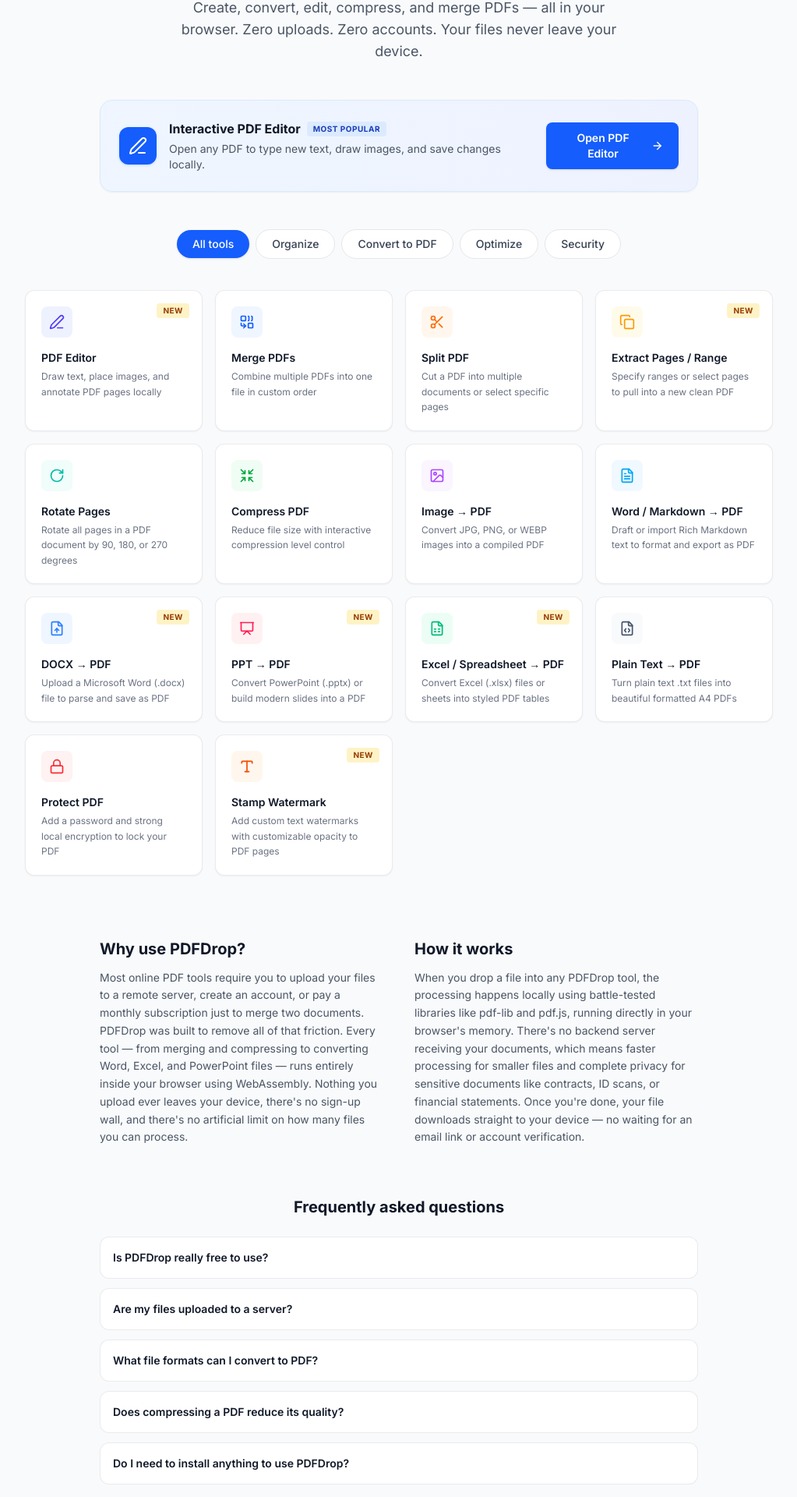
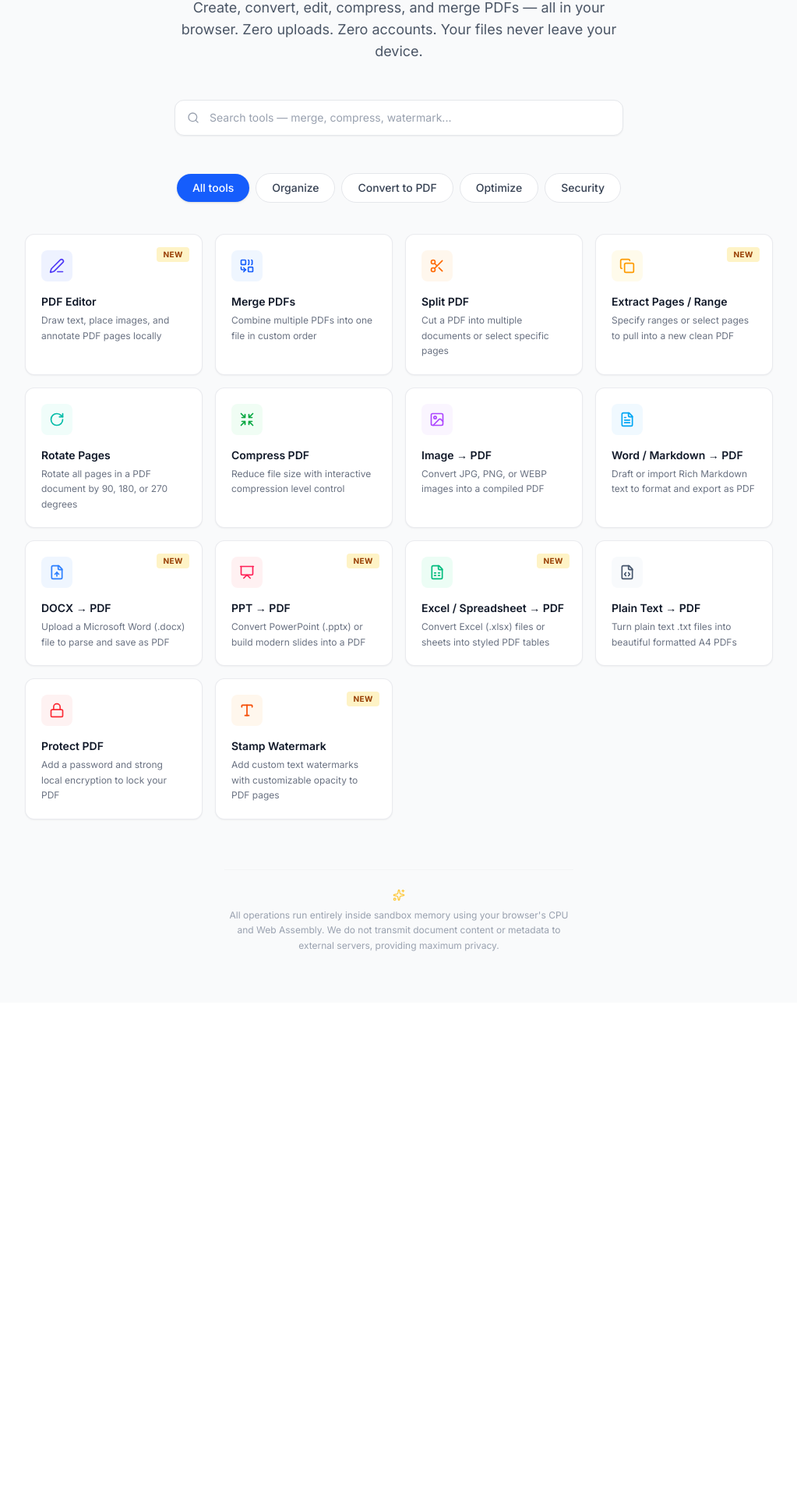
Before and after one commit to Om-Ongari/PDFDrop, a React (Vite) app: page / in a window 1280 px wide. Shown: the part 253-2173 px from the top of the page at 78% size, without its empty margins (128-1151 px from the left). After the commit the page ends 1539 px from the top, so only its background shows below. Built offline with nearby package versions, Linux system fonts and the light colour scheme.

Commit message:
Update HomeView.tsx

```diff
--- a/src/components/HomeView.tsx
+++ b/src/components/HomeView.tsx
@@ -8,7 +8,7 @@
   Lock,
   Edit3,
   Sparkles,
-  ArrowRight,
+  Search,
   Presentation,
   FileUp,
   Copy,
@@ -36,6 +36,7 @@
 
 export default function HomeView({ onSelectTool }: HomeViewProps) {
   const [activeCategory, setActiveCategory] = useState<CategoryType>('all');
+  const [searchQuery, setSearchQuery] = useState('');
 
   const tools: ToolCard[] = [
     {
@@ -180,9 +181,14 @@
     { id: 'security', label: 'Security' },
   ];
 
-  const filteredTools = activeCategory === 'all'
-    ? tools
-    : tools.filter(t => t.category === activeCategory);
+  const filteredTools = tools.filter(tool => {
+    const matchesCategory = activeCategory === 'all' || tool.category === activeCategory;
+    const q = searchQuery.trim().toLowerCase();
+    const matchesSearch = q === '' ||
+      tool.title.toLowerCase().includes(q) ||
+      tool.description.toLowerCase().includes(q);
+    return matchesCategory && matchesSearch;
+  });
 
   return (
     <div className="max-w-5xl mx-auto px-4 sm:px-6 lg:px-8 pt-12 pb-16">
@@ -199,28 +205,17 @@
         </p>
       </div>
 
-      {/* Primary Action Banner for Editor */}
-      <div className="mb-12 max-w-3xl mx-auto bg-gradient-to-r from-blue-50 to-indigo-50 border border-blue-100 rounded-2xl p-6 flex flex-col md:flex-row items-center justify-between gap-6 shadow-xs">
-        <div className="flex items-center gap-4">
-          <div className="w-12 h-12 rounded-xl bg-blue-600 flex items-center justify-center text-white shrink-0 shadow-sm shadow-blue-200">
-            <Edit3 className="w-6 h-6" />
-          </div>
-          <div>
-            <div className="flex items-center gap-2">
-              <h4 className="font-bold text-gray-900 text-base">Interactive PDF Editor</h4>
-              <span className="px-2 py-0.5 bg-blue-100 text-blue-800 text-[10px] font-bold rounded uppercase tracking-wider">Most Popular</span>
-            </div>
-            <p className="text-sm text-gray-600 mt-1">Open any PDF to type new text, draw images, and save changes locally.</p>
-          </div>
-        </div>
-        <button
-          onClick={() => onSelectTool('editor')}
-          className="w-full md:w-auto px-5 py-2.5 bg-blue-600 hover:bg-blue-700 text-white font-semibold text-sm rounded-lg flex items-center justify-center gap-2 transition-all cursor-pointer shadow-sm hover:translate-x-0.5"
-          id="btn-quick-editor"
-        >
-          Open PDF Editor
-          <ArrowRight className="w-4 h-4" />
-        </button>
+      {/* Search Bar */}
+      <div className="mb-12 max-w-xl mx-auto relative">
+        <Search className="w-4 h-4 text-gray-400 absolute left-4 top-1/2 -translate-y-1/2 pointer-events-none" />
+        <input
+          type="text"
+          value={searchQuery}
+          onChange={(e) => setSearchQuery(e.target.value)}
+          placeholder="Search tools — merge, compress, watermark..."
+          className="w-full pl-11 pr-4 py-3 bg-white border border-gray-200 rounded-xl text-sm text-gray-900 placeholder:text-gray-400 focus:outline-none focus:ring-2 focus:ring-blue-500/20 focus:border-blue-400 shadow-xs transition-all"
+          id="tool-search-input"
+        />
       </div>
 
       {/* Category Tabs */}
@@ -273,92 +268,17 @@
           </button>
         ))}
       </div>
-      {/* Content Section — Why & How */}
-      <div className="mt-20 max-w-3xl mx-auto">
-        <div className="grid grid-cols-1 md:grid-cols-2 gap-10 mb-16">
-          <div>
-            <h2 className="text-xl font-bold text-gray-900 mb-3">Why use PDFDrop?</h2>
-            <p className="text-sm text-gray-600 leading-relaxed">
-              Most online PDF tools require you to upload your files to a remote server,
-              create an account, or pay a monthly subscription just to merge two documents.
-              PDFDrop was built to remove all of that friction. Every tool — from merging
-              and compressing to converting Word, Excel, and PowerPoint files — runs
-              entirely inside your browser using WebAssembly. Nothing you upload ever
-              leaves your device, there's no sign-up wall, and there's no artificial limit
-              on how many files you can process.
-            </p>
-          </div>
-          <div>
-            <h2 className="text-xl font-bold text-gray-900 mb-3">How it works</h2>
-            <p className="text-sm text-gray-600 leading-relaxed">
-              When you drop a file into any PDFDrop tool, the processing happens locally
-              using battle-tested libraries like pdf-lib and pdf.js, running directly in
-              your browser's memory. There's no backend server receiving your documents,
-              which means faster processing for smaller files and complete privacy for
-              sensitive documents like contracts, ID scans, or financial statements. Once
-              you're done, your file downloads straight to your device — no waiting for
-              an email link or account verification.
-            </p>
-          </div>
+
+      {/* Empty State */}
+      {filteredTools.length === 0 && (
+        <div className="text-center py-16">
+          <Search className="w-10 h-10 text-gray-300 mx-auto mb-4" />
+          <h3 className="font-semibold text-gray-900 text-base mb-1">No tools found</h3>
+          <p className="text-sm text-gray-500">
+            Try a different search term{activeCategory !== 'all' ? ' or switch category' : ''}.
+          </p>
         </div>
-
-        {/* FAQ Section */}
-        <div className="mb-16">
-          <h2 className="text-xl font-bold text-gray-900 mb-6 text-center">Frequently asked questions</h2>
-          <div className="space-y-3">
-            <details className="group bg-white border border-gray-200/80 rounded-xl p-4 cursor-pointer">
-              <summary className="font-semibold text-sm text-gray-900 flex items-center justify-between">
-                Is PDFDrop really free to use?
-              </summary>
-              <p className="text-sm text-gray-600 mt-2 leading-relaxed">
-                Yes. All tools on PDFDrop are completely free, with no hidden limits on
-                file size, number of conversions, or premium-only features. There's no
-                account required and no credit card needed at any point.
-              </p>
-            </details>
-            <details className="group bg-white border border-gray-200/80 rounded-xl p-4 cursor-pointer">
-              <summary className="font-semibold text-sm text-gray-900 flex items-center justify-between">
-                Are my files uploaded to a server?
-              </summary>
-              <p className="text-sm text-gray-600 mt-2 leading-relaxed">
-                No. Every tool processes your files locally, inside your own browser.
-                Your documents are never transmitted to PDFDrop's servers or any third
-                party, which makes it safe to use for sensitive or confidential files.
-              </p>
-            </details>
-            <details className="group bg-white border border-gray-200/80 rounded-xl p-4 cursor-pointer">
-              <summary className="font-semibold text-sm text-gray-900 flex items-center justify-between">
-                What file formats can I convert to PDF?
-              </summary>
-              <p className="text-sm text-gray-600 mt-2 leading-relaxed">
-                PDFDrop supports converting Word documents (.docx), Excel spreadsheets
-                (.xlsx), PowerPoint presentations (.pptx), plain text files, and common
-                image formats like JPG, PNG, and WEBP directly into PDF format.
-              </p>
-            </details>
-            <details className="group bg-white border border-gray-200/80 rounded-xl p-4 cursor-pointer">
-              <summary className="font-semibold text-sm text-gray-900 flex items-center justify-between">
-                Does compressing a PDF reduce its quality?
-              </summary>
-              <p className="text-sm text-gray-600 mt-2 leading-relaxed">
-                PDFDrop's compression tool offers adjustable compression levels, so you
-                can choose a lighter setting to preserve maximum quality, or a higher
-                setting for smaller file sizes when quality is less critical.
-              </p>
-            </details>
-            <details className="group bg-white border border-gray-200/80 rounded-xl p-4 cursor-pointer">
-              <summary className="font-semibold text-sm text-gray-900 flex items-center justify-between">
-                Do I need to install anything to use PDFDrop?
-              </summary>
-              <p className="text-sm text-gray-600 mt-2 leading-relaxed">
-                No installation is required. PDFDrop works directly in any modern web
-                browser on desktop or mobile, so you can merge, edit, or convert PDFs
-                without downloading any software.
-              </p>
-            </details>
-          </div>
-        </div>
-      </div>
+      )}
 
       {/* Safe Disclaimer */}
       <div className="mt-16 text-center text-xs text-gray-400 max-w-md mx-auto leading-relaxed border-t border-gray-100 pt-6">
```
